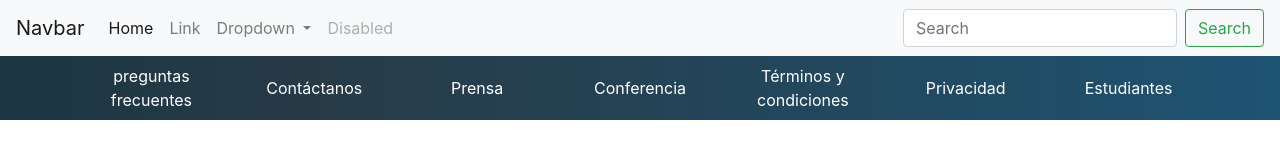
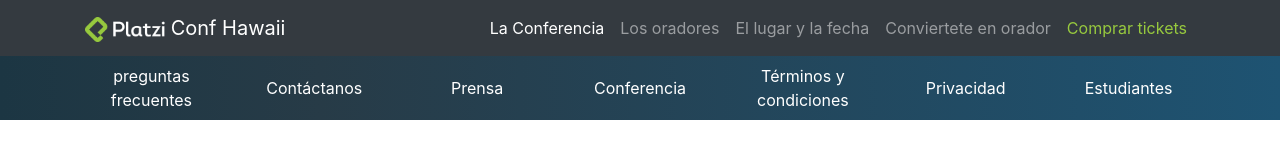
Before and after one commit to lalorvp/platzi-bootstrap, a plain HTML site: page index.html in a window 1280 px wide. Drawn offline with nearby package versions, Linux system fonts and the light colour scheme.

Commit message:
se creo el navbar

```diff
--- a/index.css
+++ b/index.css
@@ -1,3 +1,11 @@
+.text-platzi{
+    color: #97c93e !important;
+}
+
+#header img{
+    width: 80px;
+}
+
 #footer{
     background: linear-gradient(90deg, #1c3643 0, #273b47 25%, #1e5372);
 }
--- a/index.html
+++ b/index.html
@@ -8,47 +8,45 @@
     <!-- Bootstrap CSS -->
     <link rel="stylesheet" href="https://stackpath.bootstrapcdn.com/bootstrap/4.1.3/css/bootstrap.min.css" integrity="sha384-MCw98/SFnGE8fJT3GXwEOngsV7Zt27NXFoaoApmYm81iuXoPkFOJwJ8ERdknLPMO" crossorigin="anonymous">
     <link rel="stylesheet" href="index.css">
-    <title>Hello, world!</title>
+    <title>PlatziConf Hawaii</title>
   </head>
   <body>
 
     <!-- navbar-->
-    <nav class="navbar navbar-expand-lg navbar-light bg-light">
-            <a class="navbar-brand" href="#">Navbar</a>
+    <nav id="header" class="navbar navbar-expand-lg navbar-dark bg-dark">
+        <div class="container">
+            <a class="navbar-brand" href="#">
+                <img src="assets/images/platzi-logo.png" alt="Platzi logo">
+                Conf Hawaii
+            </a>
             <button class="navbar-toggler" type="button" data-toggle="collapse" data-target="#navbarSupportedContent" aria-controls="navbarSupportedContent" aria-expanded="false" aria-label="Toggle navigation">
                 <span class="navbar-toggler-icon"></span>
             </button>
 
             <div class="collapse navbar-collapse" id="navbarSupportedContent">
-              <ul class="navbar-nav mr-auto">
+                <ul class="navbar-nav ml-auto">
                     <li class="nav-item active">
-                  <a class="nav-link" href="#">Home <span class="sr-only">(current)</span></a>
+                        <a class="nav-link" href="#">La Conferencia</a>
                     </li>
                     <li class="nav-item">
-                  <a class="nav-link" href="#">Link</a>
-                </li>
-                <li class="nav-item dropdown">
-                  <a class="nav-link dropdown-toggle" href="#" id="navbarDropdown" role="button" data-toggle="dropdown" aria-haspopup="true" aria-expanded="false">
-                    Dropdown
-                  </a>
-                  <div class="dropdown-menu" aria-labelledby="navbarDropdown">
-                    <a class="dropdown-item" href="#">Action</a>
-                    <a class="dropdown-item" href="#">Another action</a>
-                    <div class="dropdown-divider"></div>
-                    <a class="dropdown-item" href="#">Something else here</a>
-                  </div>
+                        <a class="nav-link" href="#">Los oradores</a>
                     </li>
                     <li class="nav-item">
-                  <a class="nav-link disabled" href="#">Disabled</a>
+                        <a class="nav-link" href="#">El lugar y la fecha</a>
+                    </li>
+                    <li class="nav-item">
+                        <a class="nav-link" href="#">Conviertete en orador</a>
+                    </li>
+                    <li class="nav-item">
+                        <a class="nav-link text-platzi" href="#">Comprar tickets</a>
                     </li>
                 </ul>
-              <form class="form-inline my-2 my-lg-0">
-                <input class="form-control mr-sm-2" type="search" placeholder="Search" aria-label="Search">
-                <button class="btn btn-outline-success my-2 my-sm-0" type="submit">Search</button>
-              </form>
+            </div>
         </div>
     </nav>
     <!-- /navbar-->
+
+
 
     <!-- footer-->
     <footer id="footer" class="pb-2 pt-2">
```
Also changed, not shown: assets/images/platzi-logo.png (added). Lines whose indentation alone changed are shown as unchanged.
